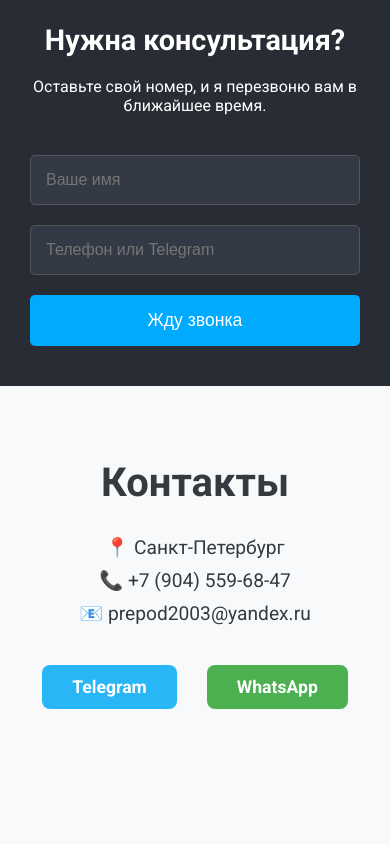
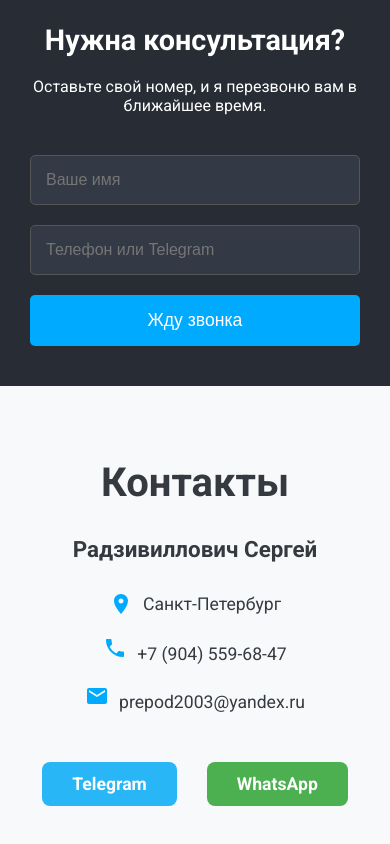
Before and after one commit to prepod2003/1c-expert-landing, a React (Create React App) app: page / in a window 390 px wide. Shown: the part 5487-6331 px from the top of the page. Before the commit the page ends 6246 px from the top, so only its background shows below. Built offline with nearby package versions, Linux system fonts and the light colour scheme.

Commit message:
feat: Implement responsive desktop grid layout

```diff
--- a/public/index.html
+++ b/public/index.html
@@ -7,7 +7,7 @@
     <meta name="theme-color" content="#000000" />
     <meta
       name="description"
-      content="Сергей К. – Эксперт по автоматизации бизнеса и интеграции 1С с современными технологиями (AI, REST API)."
+      content="Сергей Р. – Эксперт по автоматизации бизнеса и интеграции 1С с современными технологиями (AI, REST API)."
     />
     <link rel="apple-touch-icon" href="%PUBLIC_URL%/logo192.png" />
     <!--
@@ -24,7 +24,7 @@
       work correctly both with client-side routing and a non-root public URL.
       Learn how to configure a non-root public URL by running `npm run build`.
     -->
-    <title>Сергей К. | Эксперт по 1С и автоматизации бизнеса</title>
+    <title>Сергей Р. | Эксперт по 1С и автоматизации бизнеса</title>
   </head>
   <body>
     <noscript>You need to enable JavaScript to run this app.</noscript>
--- a/src/components/Contact.css
+++ b/src/components/Contact.css
@@ -1,5 +1,5 @@
 .contact {
-  padding: 40px 20px; /* Уменьшаем отступы */
+  padding: 40px 20px;
   background-color: #282c34;
   color: white;
   text-align: center;
@@ -28,7 +28,7 @@
 
 .contact-form {
   max-width: 100%;
-  margin: 40px 0 0; /* Убираем auto, т.к. центрирует .container */
+  margin: 40px 0 0;
   text-align: left;
 }
 
@@ -40,7 +40,7 @@
 
 .contact-form input,
 .contact-form textarea {
-  box-sizing: border-box; /* Учитываем padding в ширине */
+  box-sizing: border-box;
   width: 100%;
   padding: 15px;
   margin-bottom: 20px;
@@ -73,9 +73,6 @@
 }
 
 @media (max-width: 768px) {
-  .contact {
-    padding-top: 40px;
-  }
   .contact h2 {
     font-size: 1.8rem;
   }
@@ -83,3 +80,10 @@
     padding: 0 10px;
   }
 }
+
+@media (min-width: 769px) {
+  .contact-form {
+    max-width: 80%;
+    margin: 40px auto 0;
+  }
+}
--- a/src/components/Footer.css
+++ b/src/components/Footer.css
@@ -10,16 +10,30 @@
   margin-bottom: 30px;
 }
 
+.footer-name {
+  font-size: 1.4rem;
+  font-weight: bold;
+  margin-top: 0;
+  margin-bottom: 20px;
+}
+
 .contact-info {
   margin-bottom: 30px;
 }
 
-.contact-info p {
-  margin: 10px 0;
-  font-size: 1.2rem;
+.contact-info .contact-item {
+  display: inline-flex;
+  align-items: center;
+  margin: 10px 20px;
+  font-size: 1.1rem;
 }
 
-.contact-info a {
+.contact-info .contact-item svg {
+  margin-right: 10px;
+  color: #00aaff;
+}
+
+.contact-info a, .contact-info span {
   color: #343a40;
   text-decoration: none;
   transition: color 0.3s;
--- a/src/components/Footer.js
+++ b/src/components/Footer.js
@@ -6,14 +6,11 @@
     <footer id="footer" className="footer">
       <div className="container">
         <h2>Контакты</h2>
+        <p className="footer-name">Радзивиллович Сергей</p>
         <div className="contact-info">
-          <p>📍 Санкт-Петербург</p>
-          <p>
-            <a href="tel:+79045596847">📞 +7 (904) 559-68-47</a>
-          </p>
-          <p>
-            <a href="mailto:prepod2003@yandex.ru">📧 prepod2003@yandex.ru</a>
-          </p>
+          <div className="contact-item"><svg width="24" height="24" viewBox="0 0 24 24" fill="none" xmlns="http://www.w3.org/2000/svg"><path d="M12 2C8.13 2 5 5.13 5 9c0 5.25 7 13 7 13s7-7.75 7-13c0-3.87-3.13-7-7-7zm0 9.5c-1.38 0-2.5-1.12-2.5-2.5s1.12-2.5 2.5-2.5 2.5 1.12 2.5 2.5-1.12 2.5-2.5 2.5z" fill="currentColor"/></svg><span>Санкт-Петербург</span></div>
+          <div className="contact-item"><a href="tel:+79045596847"><svg width="24" height="24" viewBox="0 0 24 24" fill="none" xmlns="http://www.w3.org/2000/svg"><path d="M6.62 10.79c1.44 2.83 3.76 5.14 6.59 6.59l2.2-2.2c.27-.27.67-.36 1.02-.24 1.12.37 2.33.57 3.57.57.55 0 1 .45 1 1V20c0 .55-.45 1-1 1-9.39 0-17-7.61-17-17 0-.55.45-1 1-1h3.5c.55 0 1 .45 1 1 0 1.25.2 2.45.57 3.57.11.35.03.74-.25 1.02l-2.2 2.2z" fill="currentColor"/></svg><span>+7 (904) 559-68-47</span></a></div>
+          <div className="contact-item"><a href="mailto:prepod2003@yandex.ru"><svg width="24" height="24" viewBox="0 0 24 24" fill="none" xmlns="http://www.w3.org/2000/svg"><path d="M20 4H4c-1.1 0-1.99.9-1.99 2L2 18c0 1.1.9 2 2 2h16c1.1 0 2-.9 2-2V6c0-1.1-.9-2-2-2zm0 4l-8 5-8-5V6l8 5 8-5v2z" fill="currentColor"/></svg><span>prepod2003@yandex.ru</span></a></div>
         </div>
         <div className="social-links">
           <a href="https://t.me/Prepod2003" target="_blank" rel="noopener noreferrer" className="social-link telegram">Telegram</a>
--- a/src/components/Portfolio.css
+++ b/src/components/Portfolio.css
@@ -1,5 +1,5 @@
 .portfolio {
-  padding: 40px 0; /* Уменьшаем отступы */
+  padding: 40px 0;
   text-align: center;
 }
 
@@ -13,7 +13,6 @@
   grid-template-columns: 1fr;
   gap: 30px;
   max-width: 100%;
-  /* margin и padding уехали в .container */
   text-align: left;
 }
 
@@ -40,3 +39,11 @@
 .case-card p:last-child {
   margin-bottom: 0;
 }
+
+/* Стили для планшетов и десктопов */
+@media (min-width: 769px) {
+  .portfolio-grid {
+    max-width: 80%; /* Занимает 80% ширины контейнера */
+    margin: 0 auto; /* Центрирование */
+  }
+}
--- a/src/components/Services.css
+++ b/src/components/Services.css
@@ -56,7 +56,11 @@
   .services h2 {
     font-size: 1.8rem;
   }
+}
+
+/* Стили для планшетов и десктопов */
+@media (min-width: 769px) {
   .services-grid {
-    grid-template-columns: 1fr;
+    grid-template-columns: repeat(2, 1fr); /* 2 колонки */
   }
 }
```
